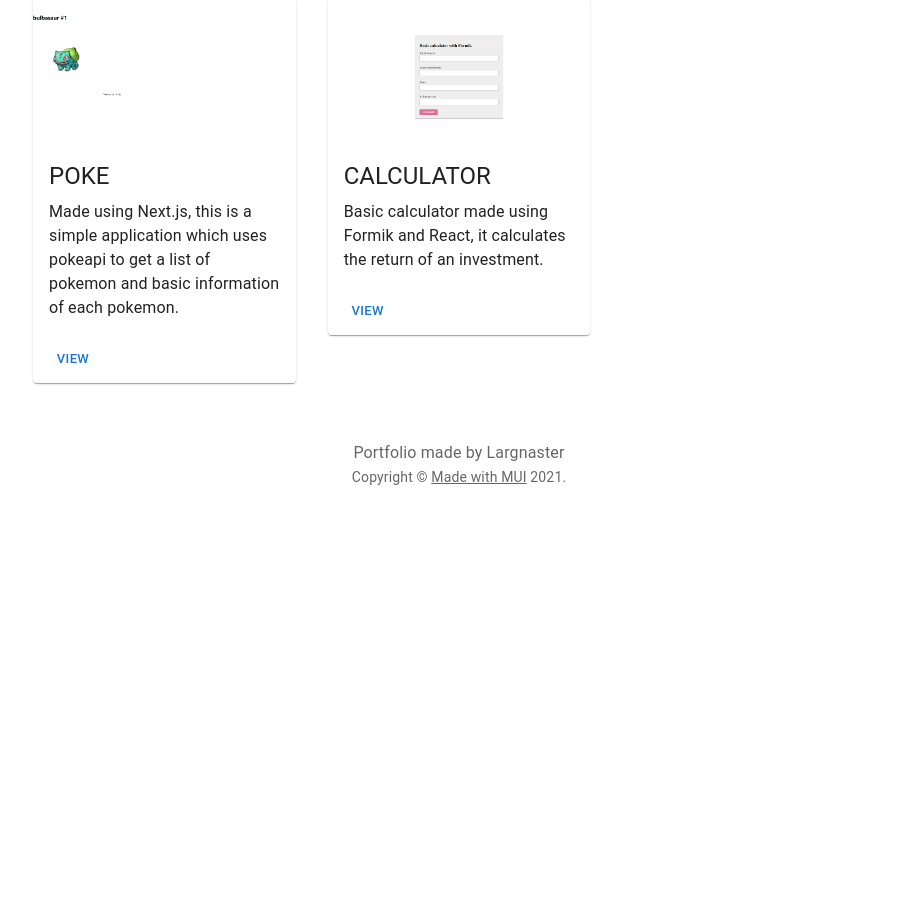
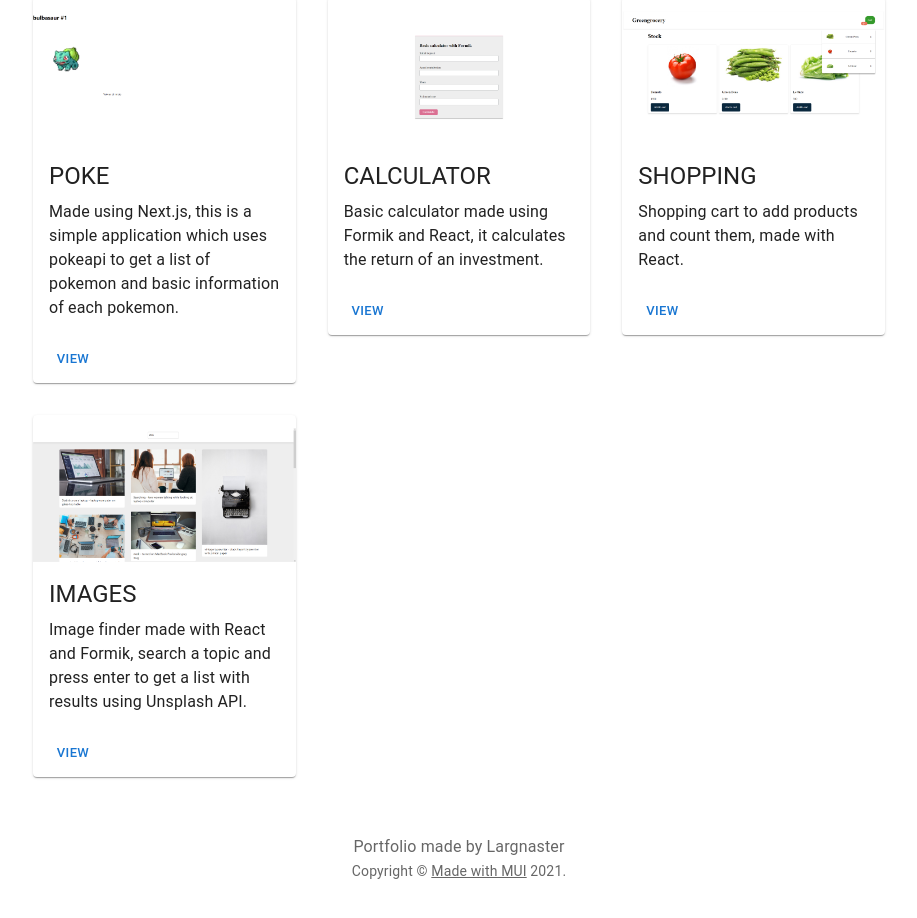
Before and after one commit to Largnaster/nice-example, a React (Create React App) app: page / in a window 1280 px wide. Shown: the part 674-1592 px from the top of the page, without its empty margins (181-1098 px from the left). Before the commit the page ends 1209 px from the top, so only its background shows below. Built offline with nearby package versions, Linux system fonts and the light colour scheme.

Commit message:
Image finder and shopping cart added

```diff
--- a/src/App.js
+++ b/src/App.js
@@ -40,8 +40,23 @@ const pages = [
     number: 5,
     name: "calculator",
     link: "https://largnaster-react-calculator.herokuapp.com",
-    description: "Basic calculator made using Formik and React, it calculates the return of an investment."
-  }
+    description:
+      "Basic calculator made using Formik and React, it calculates the return of an investment.",
+  },
+  {
+    number: 6,
+    name: "shopping",
+    link: "https://largnaster-react-shop.herokuapp.com",
+    description:
+      "Shopping cart to add products and count them, made with React.",
+  },
+  {
+    number: 7,
+    name: "images",
+    link: "https://largnaster-react-images.herokuapp.com",
+    description:
+      "Image finder made with React and Formik, search a topic and press enter to get a list with results using Unsplash API.",
+  },
 ];
 
 // Theme to be used by the application
```
Also changed, not shown: public/static/images_image.png (added), public/static/shopping_image.png (added).
